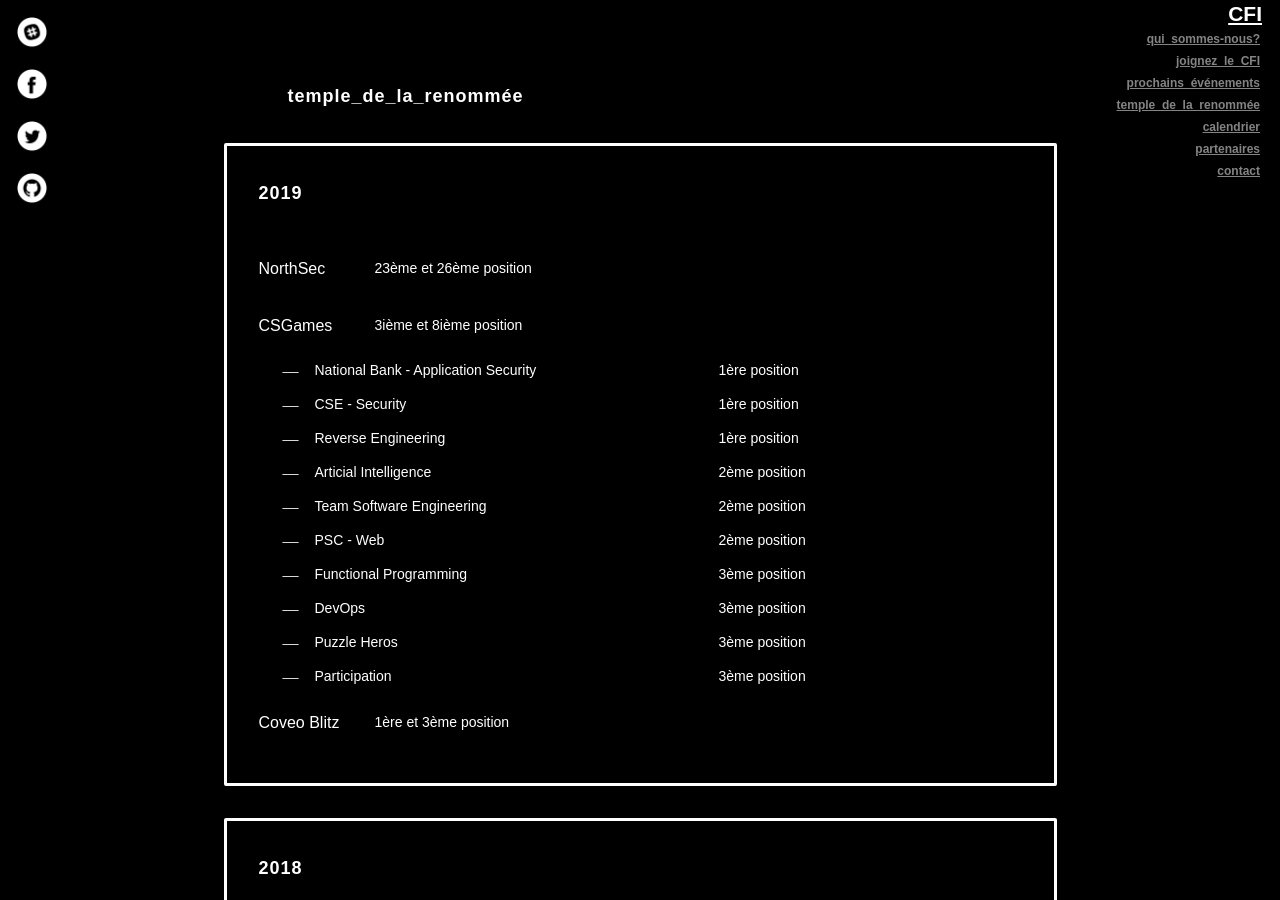
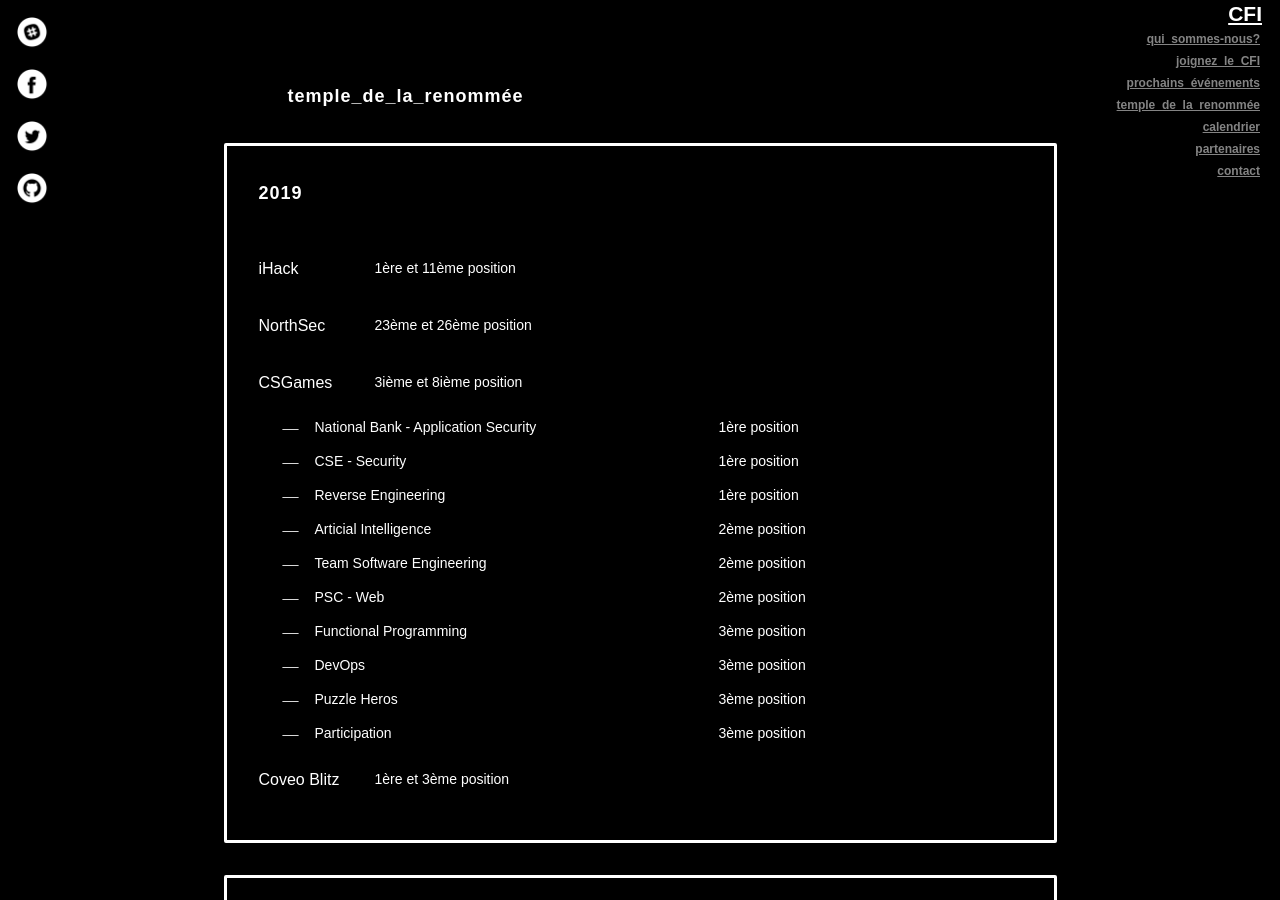
Before and after one commit to CFI-UL/cfi-ul.github.io, a Jekyll site: the page built from index.html, in a window 1280 px wide and 900 px high, scrolled down 2173 px. Built offline with Jekyll 4.4.1, drawn with Linux system fonts in a browser that asks for light colours.

Commit message:
Add score for iHack 2019.

```diff
--- a/_data/hall-of-fame.json
+++ b/_data/hall-of-fame.json
@@ -1,4 +1,10 @@
 [
+  {
+    "name": "iHack",
+    "year": "2019",
+    "position": "1ère et 11ème position",
+    "url": ""
+  },
   {
     "name": "NorthSec",
     "year": "2019",
```
